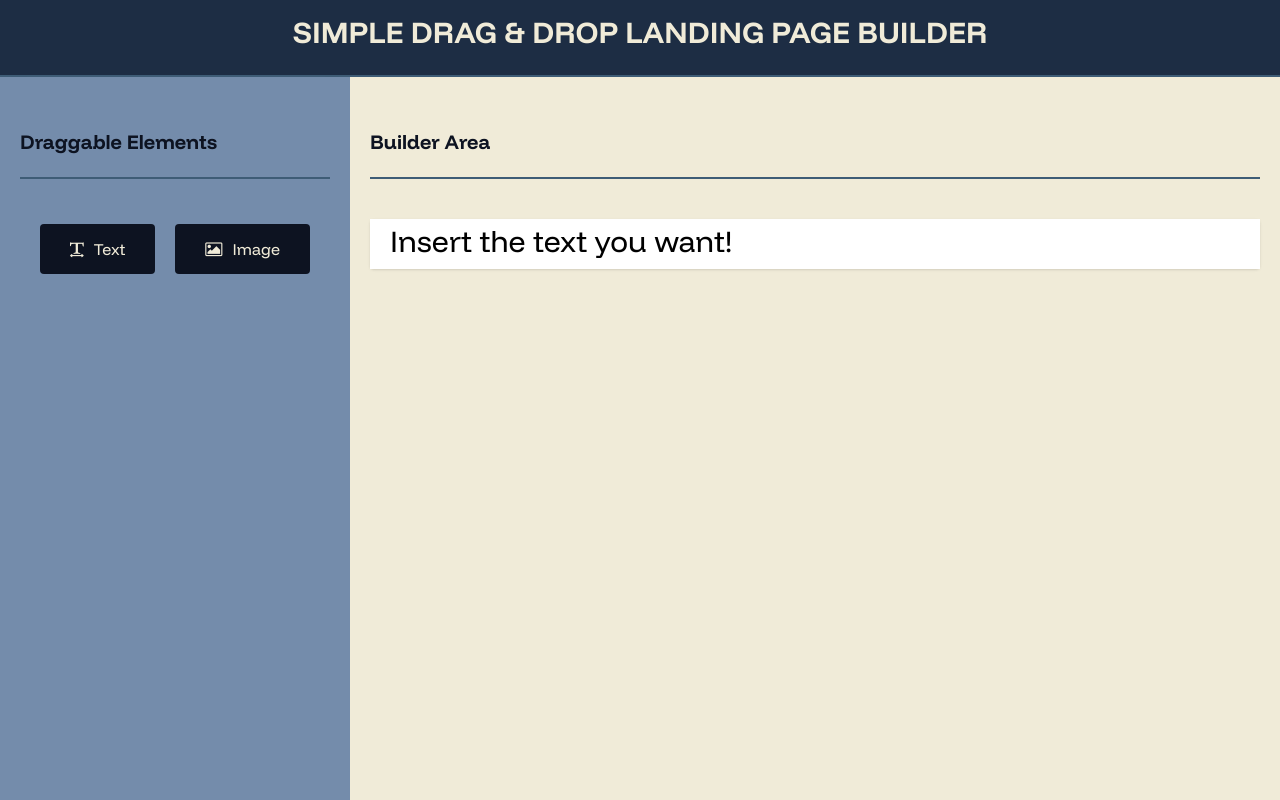
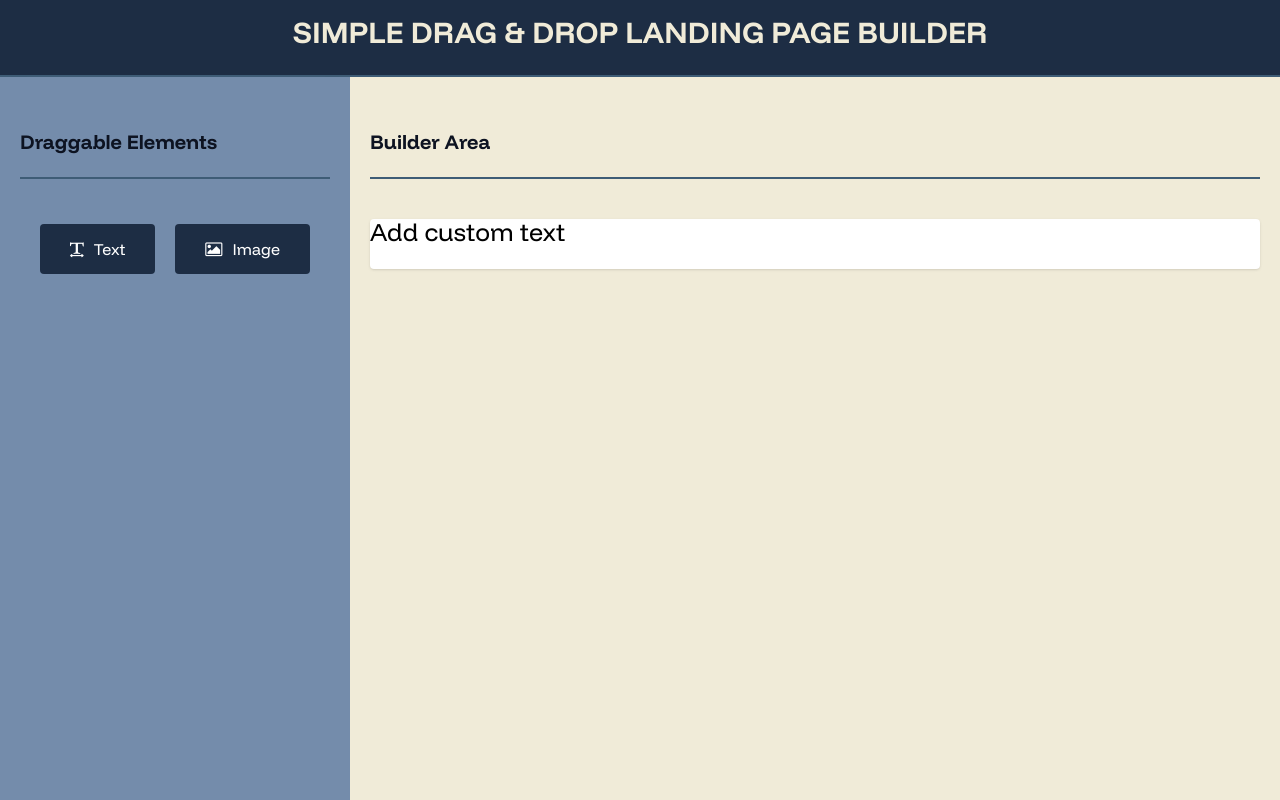
Before and after one commit to jonatangerman/drag-and-drop-page-builder, a Vue app: page / in a window 1280 px wide. Both pictures are taken after a click on the element "Text". Built offline with nearby package versions, Linux system fonts and the light colour scheme.

Commit message:
Adjust margins and color styles

```diff
--- a/src/components/ElementBlock.vue
+++ b/src/components/ElementBlock.vue
@@ -55,7 +55,7 @@ const onDragStart = () => {
 
 <style scoped lang="scss">
   div {
-    color: var(--color-white);
-    background-color: var(--color-black);
+    color: white;
+    background-color: var(--color-primary);
   }
 </style>
--- a/src/components/builders/textBuilder.vue
+++ b/src/components/builders/textBuilder.vue
@@ -12,11 +12,11 @@ interface TextBuilder {
   isActive: boolean;
 }
 
-defineProps<TextBuilder>();
+const props = defineProps<TextBuilder>();
 
 const textarea = ref(null);
 
-const defaultValue = "Insert the text you want!";
+const defaultValue = props.content || "Add custom text";
 const value = ref<string>(defaultValue);
 
 const handleInput = () => {
@@ -37,12 +37,19 @@ const emit = defineEmits(['input', 'activate'])
 
 <style scoped lang="scss">
   textarea {
+    padding: 0px;
+    background-color: transparent;
     resize: none;
     min-height: 50px;
-    font-size: 30px;
-    padding: 0px 20px;
-    &:focus {
-      outline: 2px solid var(--color-accent);
+    line-height: 25px;
+    font-size: 25px;
+    &:focus, &:hover {
+      outline: 1px solid var(--color-primary);
     }
   }
+
+  .is-active textarea {
+    padding-left: 10px;
+    outline: 1px solid var(--color-primary);
+  }
 </style>
--- a/src/styles/_variables.scss
+++ b/src/styles/_variables.scss
@@ -4,5 +4,6 @@
   --color-secondary: #748CAB;
   --color-accent: #3E5C76;
   --color-white: #F0EBD8;
+  --color-gray: #f3f4f6;
   --title-height: 77px;
 }
```
